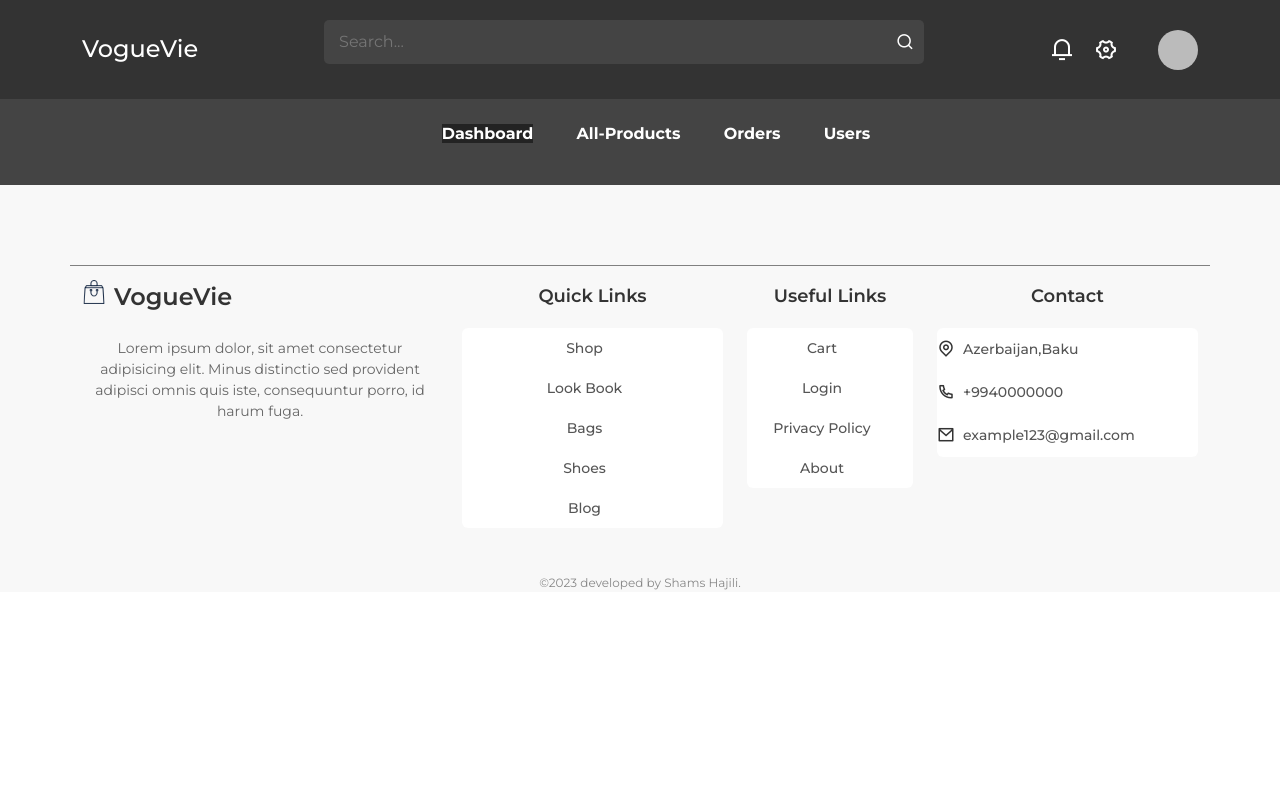
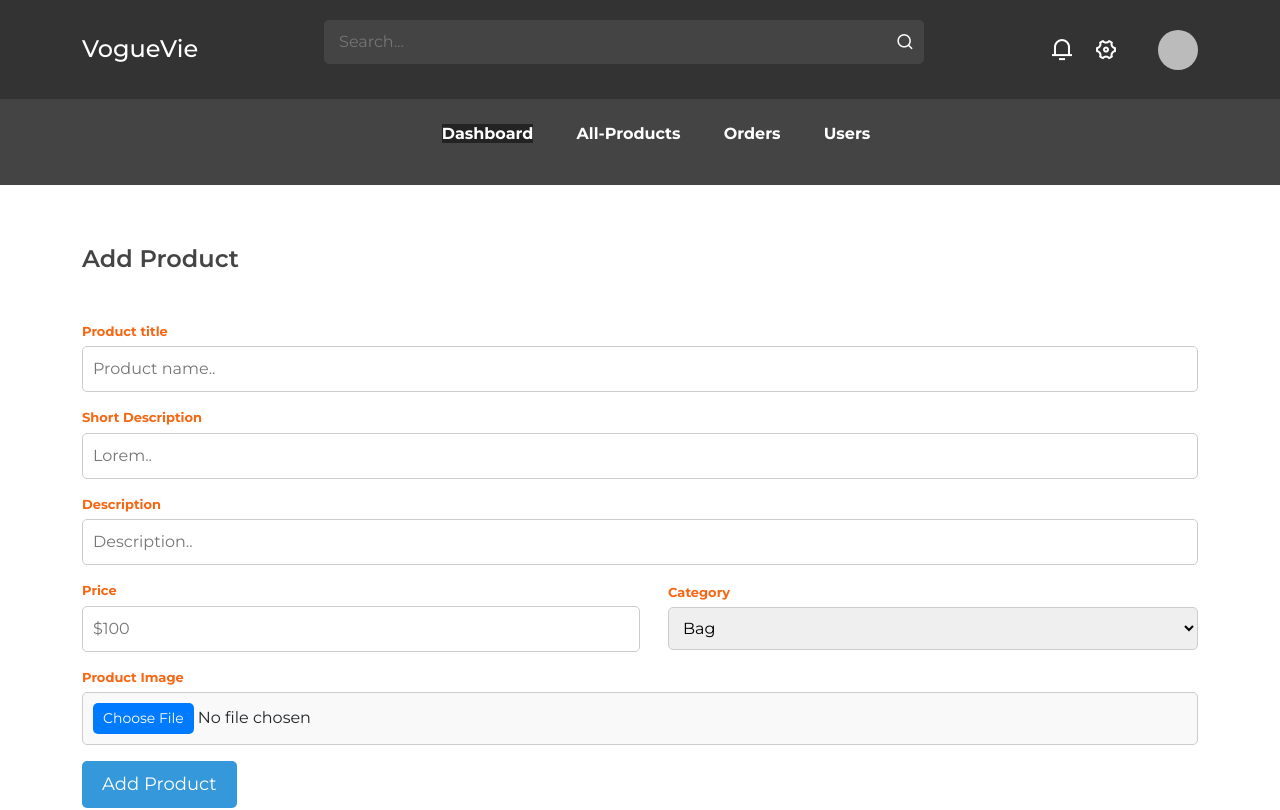
Before and after one commit to shemshajili/Ecommerce, a React (Create React App) app: page /dashboard/add-product in a window 1280 px wide. Shown: the top 810 px of the page. Built offline with nearby package versions, Linux system fonts and the light colour scheme; no server answers; sample sign-in values are in the browser's storage.

Commit message:
Added AddProductPage

```diff
--- a/src/admin/AddProducts.jsx
+++ b/src/admin/AddProducts.jsx
@@ -1,11 +1,135 @@
-import React from 'react';
+import React,{useState} from 'react';
+import {Container,Row,Col,Form,FormGroup} from 'reactstrap'
+import '../styles/add-product.css'
+import { toast } from 'react-toastify';
+import {db,storage} from '../firebase.config'
+import { ref,uploadBytesResumable,getDownloadURL } from 'firebase/storage';
+import { collection,addDoc } from 'firebase/firestore';
+import { useNavigate } from 'react-router-dom';
 
 const AddProducts = () => {
+
+    const [enterTitle,setEnterTitle]=useState('')
+    const [enterShortDesc,setEnterShortDesc]=useState('')
+    const [enterDescription,setEnterDescription]=useState('')
+    const [enterCategory,setEnterCategory]=useState('')
+    const [enterPrice,setEnterPrice]=useState('')
+    const [enterProductImg,setEnterProductImg]=useState(null)
+    const [loading,setLoading]=useState(false)
+
+
+    const navigate=useNavigate()
+    const addProduct=async(e)=>{
+        e.preventDefault()
+        setLoading(true)
+
+        // const product={
+        //     title:enterTitle,
+        //     shorDesc:enterShortDesc,
+        //     description:enterDescription,
+        //     category:enterCategory,
+        //     imgUrl:enterProductImg,
+        // }
+
+        //========= add product to the firebase database ==========
+
+        try {
+            const docRef=await collection(db,'products')
+
+            const storageRef=ref(storage,`productImages/${Date.now()+
+            enterProductImg.name}`)
+            const uploadTask= uploadBytesResumable(storageRef,enterProductImg)
+
+            uploadTask.on(()=>{
+                toast.error('images not uploaded!')
+            },()=>{
+                getDownloadURL(uploadTask.snapshot.ref).then(async (downloadURL)=>{
+                    await addDoc(docRef,{
+                        title:enterTitle,
+                        shorDesc:enterShortDesc,
+                        description:enterDescription,
+                        category:enterCategory,
+                        imgUrl:downloadURL,
+                    })
+                })
+            })
+
+        setLoading(false)
+        toast.success('product successfully added!')
+        navigate('/dashboard/all-products')
+        } catch (err) {
+        setLoading(false)
+        toast.error('product nod added!')
+        }
+        // console.log(product);
+    }
     return (
-        <div>
+        <section>
+            <Container>
+                <Row>
+                    <Col lg='12'>
+                       {
+                        loading ? <h4 className=''py-5>Loading...</h4>:<>
+                         <h4 className='mb-5'>Add Product</h4>
+                        <Form onSubmit={addProduct}>
+                            <FormGroup className='form__group'>
+                                <span>Product title</span>
+                                <input type="text" placeholder='Product name..'
+                                value={enterTitle}
+                                onChange={(e)=>setEnterTitle(e.target.value)}
+                                required />
+                            </FormGroup>
+                            <FormGroup className='form__group'>
+                                <span>Short Description</span>
+                                <input type="text" placeholder='Lorem..'
+                                value={enterShortDesc}
+                                onChange={(e)=>setEnterShortDesc(e.target.value)}
+                                required />
+                            </FormGroup>
+                            <FormGroup className='form__group'>
+                                <span>Description</span>
+                                <input type="text" placeholder='Description..'
+                                value={enterDescription}
+                                onChange={(e)=>setEnterDescription(e.target.value)}
+                                required />
+                            </FormGroup>
 
-        </div>
-    );
+                            <div className='d-flex align-items-center justify-content-between'>
+                            <FormGroup className='form__group w-50'>
+                                <span>Price</span>
+                                <input type="text" placeholder='$100'
+                                value={enterPrice}
+                                onChange={(e)=>setEnterPrice(e.target.value)}
+                                required />
+                            </FormGroup>
+                            <FormGroup className='form__group category'>
+                                <span>Category</span>
+                                <select
+                                value={enterCategory}
+                                onChange={(e)=>setEnterCategory(e.target.value)}>
+                                <option value="bag">Bag</option>
+                                <option value="shoes">Shoes</option>
+                                </select>
+                            </FormGroup>
+                            </div>
+
+                            <div>
+                            <FormGroup className='form__group'>
+                                <span>Product Image</span>
+                                <input type="file" onChange={(e)=>setEnterProductImg(e.
+                                    target.files[0])} required/>
+                            </FormGroup>
+                            </div>
+
+                            <button className="buy__btn" type='submit'>Add Product</button>
+                        </Form>
+                        </>
+                       }
+                    </Col>
+                </Row>
+            </Container>
+        </section>
+    )
 }
 
 export default AddProducts;
--- a/src/assets/data/products.js
+++ b/src/assets/data/products.js
@@ -98,7 +98,7 @@ const products = [
     shortDesc:
       "“Stormi is Objet d'art with its unique and sculptural design inspired by nature’s favorite form - swirl.",
     description:
-      "“Stormi is Objet d'art with its unique and sculptural design inspired by nature’s favorite form - swirl. It is the form of constant movement and transmitting energy from galactic scales to the double helix structure of DNA. To make this project happen, we went through a challenging development and used new techniques never used in the industry previously.” says Meb Rure, Creative Director at Mlouye.",
+      "“Stormi is Objet d'art with its unique and sculptural design inspired by nature’s favorite form - swirl. It is the form of constant movement and transmitting energy from galactic scales to the double helix structure of DNA. To make this project happen, we went through a challenging development and used new techniques never used in the industry previously.” says Meb Rure, Creative Director at VogueVie.",
     reviews: [
       {
 
--- /dev/null
+++ b/src/styles/add-product.css
@@ -0,0 +1,41 @@
+.mb-5{
+    color: #444;
+    font-weight: 600;
+}
+.form__group {
+    margin-bottom: 20px;
+  }
+
+  .form__group span {
+    display: block;
+    margin-bottom: 5px;
+    font-weight: bold;
+  }
+
+  input[type="text"],
+  select {
+    width: 100%;
+    padding: 10px;
+    border: 1px solid #ccc;
+    border-radius: 5px;
+    font-size: 16px;
+  }
+
+  input[type="file"] {
+    width: 100%;
+    padding: 10px;
+  }
+
+  .d-flex {
+    display: flex;
+    flex-wrap: wrap;
+    justify-content: space-between;
+  }
+
+  .w-50 {
+    width: 48%;
+  }
+
+.category{
+    width: 530px;
+}
```
